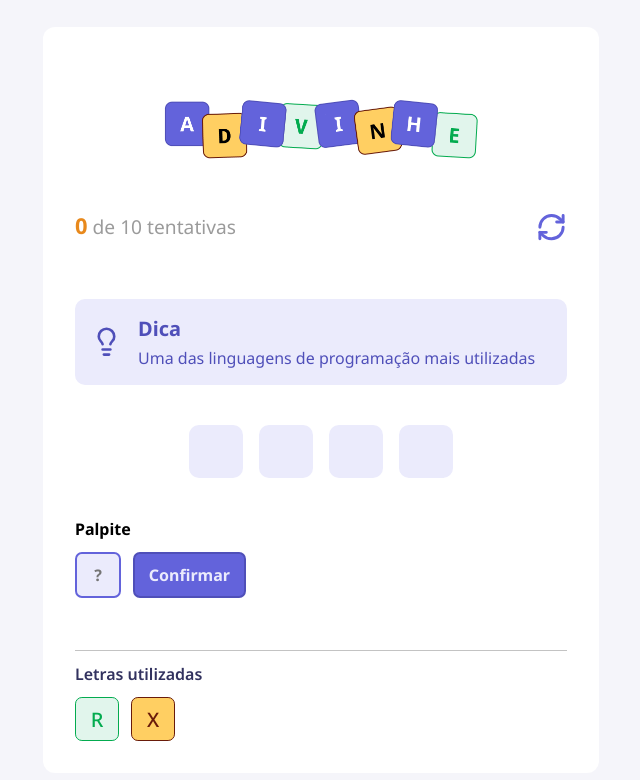
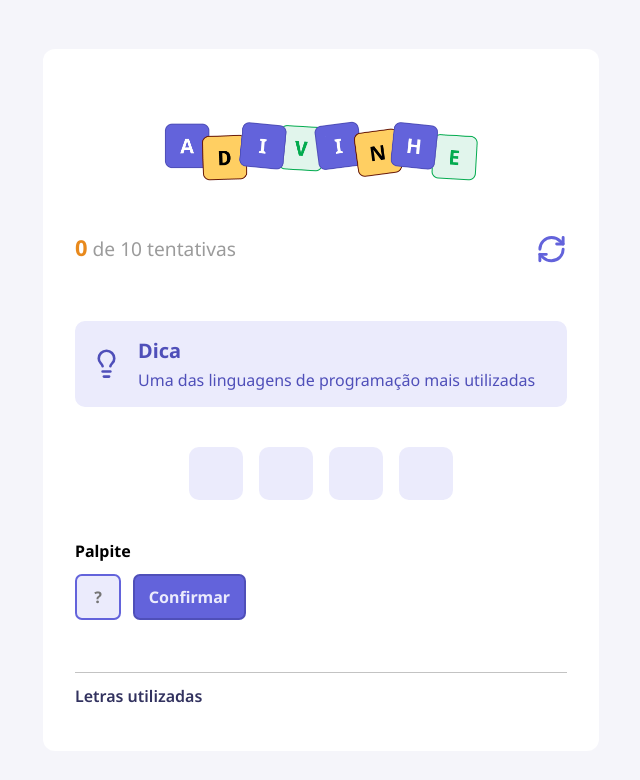
Before and after one commit to garrudas/projeto-jogo-adivinhacao, a React (Vite) app: page / in a window 1280 px wide. Shown: the top 780 px of the page, without its empty margins (319-959 px from the left). Built offline with nearby package versions, Linux system fonts and the light colour scheme.

Commit message:
Funcionalidades - Listando Letras Utilizadas

```diff
--- a/src/App.tsx
+++ b/src/App.tsx
@@ -4,13 +4,14 @@
 import { Tip } from "./components/Tip"
 import { Input } from "./components/Input"
 import { Button } from "./components/Button"
-import { LettersUsed } from "./components/LettersUsed"
+import { LettersUsed, LettersUsedProps } from "./components/LettersUsed"
 import { WORDS, Challenge } from "./utils/words"
 import { useEffect, useState } from "react"
 
 export function App() {
   const [attempts, setAttempts] = useState(0)
   const [letter, setLetter] = useState("")
+  const [lettersUsed, setLettersUsed] = useState<LettersUsedProps[]>([])
   const [challenge, setChallenge] = useState<Challenge | null>(null)
 
   function handleRestartGame() {
@@ -55,7 +56,7 @@
           <Button title="Confirmar" />
         </div>
 
-        <LettersUsed />
+        <LettersUsed data={lettersUsed} />
       </main>
     </div>
   )
--- a/src/components/LettersUsed/index.tsx
+++ b/src/components/LettersUsed/index.tsx
@@ -1,14 +1,28 @@
 import styles from "./styles.module.css"
 import { Letter } from "../Letter"
 
-export function LettersUsed() {
+export type LettersUsedProps = {
+    value: string
+    correct: boolean
+}
+
+type Props = {
+    data: LettersUsedProps[]
+}
+
+export function LettersUsed({ data }: Props) {
     return (
         <div className={styles.lettersUsed}>
             <h5>Letras utilizadas</h5>
 
             <div>
-                <Letter value="R" size="small" color="correct" />
-                <Letter value="X" size="small" color="wrong" />
+                {data.map(({ value, correct }) => (
+                    <Letter
+                        value={value}
+                        size="small"
+                        color={correct ? "correct" : "wrong"}
+                    />
+                ))}
             </div>
         </div>
     )
```
